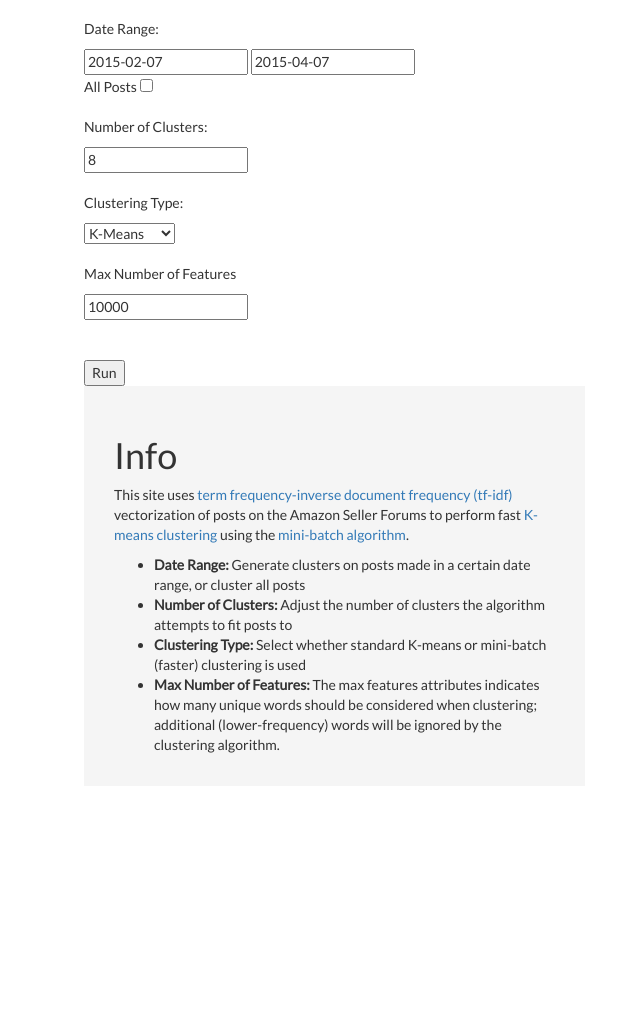
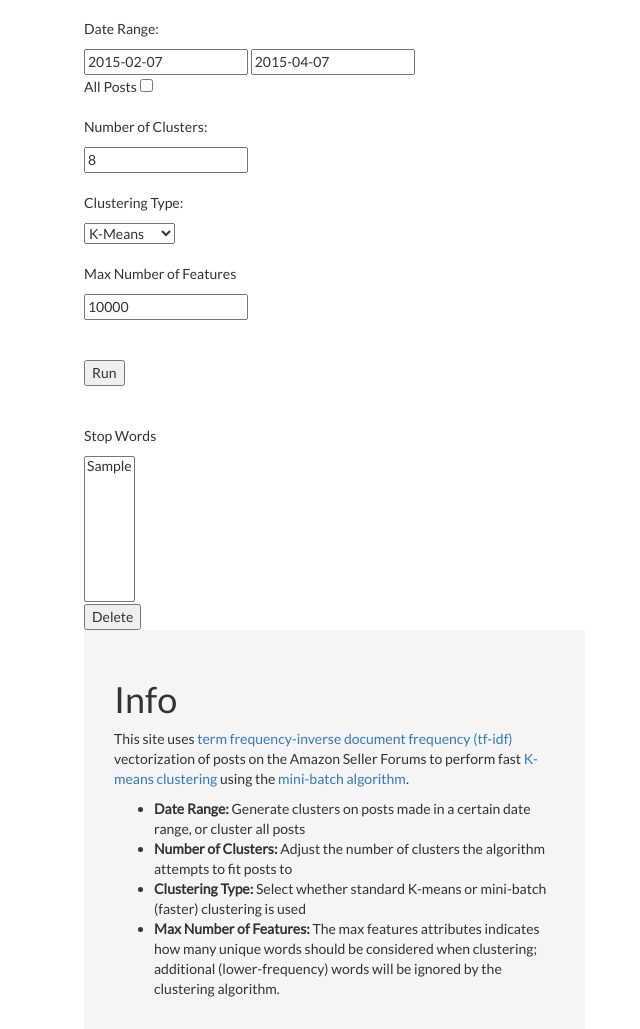
Before and after one commit to marxjohn/team-amzn, a Django app: template WebApp/Sift/templates/clustering.html in a window 1280 px wide. Shown: the part 146-1175 px from the top of the page, without its empty margins (0-640 px from the left). Before the commit the page ends 899 px from the top, so only its background shows below. Run offline with Django 3.2, Linux system fonts and the light colour scheme; tables that the repository leaves empty hold one stand-in row (values such as "Sample post"); the template is opened without the code that fills it: values that come from a table or form of the project are taken from there, most other values are stand-ins (such as "Sample title", 1, 10 or a date in 2020); parts of the project's set-up code (start-up, migrations or seed data) failed here and were passed over; some libraries are stand-ins or nearby versions.

Commit message:
progress on stop words

```diff
--- a/WebApp/Sift/forms.py
+++ b/WebApp/Sift/forms.py
@@ -3,6 +3,7 @@ __author__ = 'cse498'
 from django import forms
 from functools import partial
 import datetime
+import os
 
 DateInput = partial(forms.DateInput, {'class': 'datepicker'})
 
--- /dev/null
+++ b/WebApp/Sift/static/js/clustering.js
@@ -0,0 +1,44 @@
+/**
+ * Created by MaxGoovaerts and CJ on 2/8/2015.
+ */
+
+function getStopWords(array) {
+    //format stopwords into array
+    var str = array.replace("{","").replace("}","").split('\'').join('').split(',').join('');
+    console.log(str);
+
+    var cur = "";
+    var words = [];
+    for(i=0; i<str.length; i++) {
+        if(str[i] == " ") {
+            words.push(cur);
+            cur = "";
+        }
+        else {
+            cur += str[i];
+        }
+
+    }
+    words.sort();
+
+    //generate html
+    var html = '<select id="stop_words_select" multiple="multiple" size=8>';
+    for (var i = 0; i < words.length; i++) {
+        html += '<option value="' + words[i] + '">' + words[i] + '</option>';
+    }
+    html += '</select>';
+    console.log(html);
+
+    //attach to html in page
+    var el = document.getElementById("stop_words");
+    el.innerHTML = html;
+}
+
+function deleteWords() {
+    var words = document.getElementById("stop_words_select");
+    var selected = [];
+    for (var i = 0; i < words.length; i++) {
+        if(words.options[i].selected) selected.push(words.options[i].value);
+    }
+    console.log(selected);
+}
--- a/WebApp/Sift/templates/clustering.html
+++ b/WebApp/Sift/templates/clustering.html
@@ -11,6 +11,7 @@
     });
 
     </script>
+    <script type="text/javascript" src="{% static 'js/clustering.js' %}"></script>
     <link rel="stylesheet" href="{% static 'css/cluster.css' %}">
 {% endblock %}
 {% block body_block %}
@@ -30,11 +31,16 @@
     {{ form.cluster_type }}
     <br><br><p>Max Number of Features</p>
     {{ form.max_features }}
+
+{#    {{ stopwordsform }}#}
     <br><br>
 
     <br>
     <input type="submit" value="Run" />
 </form>
+<br><br><p>Stop Words</p>
+    <div id="stop_words"></div>
+    <button onclick="deleteWords()">Delete</button>
     </div>
 <div id="aboutClustering">
 
@@ -50,6 +56,12 @@
 
 </div>
 <script>
+
+String.prototype.replaceWith = function(f, t) {
+    var regExp = new RegExp(f, "g");
+    return this.replace(regExp, t);
+};
+
 $(document).ready(function() {
     $('.datepicker').datepicker();
     $('#id_all_posts').change(function() {
@@ -66,7 +78,13 @@ $(document).ready(function() {
         $('#id_start_date').val(start);
         $('#id_end_date').val(end);
     }
-})
+    });
+    //Stop Words List
+    {% autoescape off %}
+    var html = getStopWords("{{ stopwords }}");
+    {% endautoescape %}
+
 });
+
 </script>
 {% endblock %}
```
Also changed, not shown: WebApp/Sift/views.py (+10 -2 lines).
